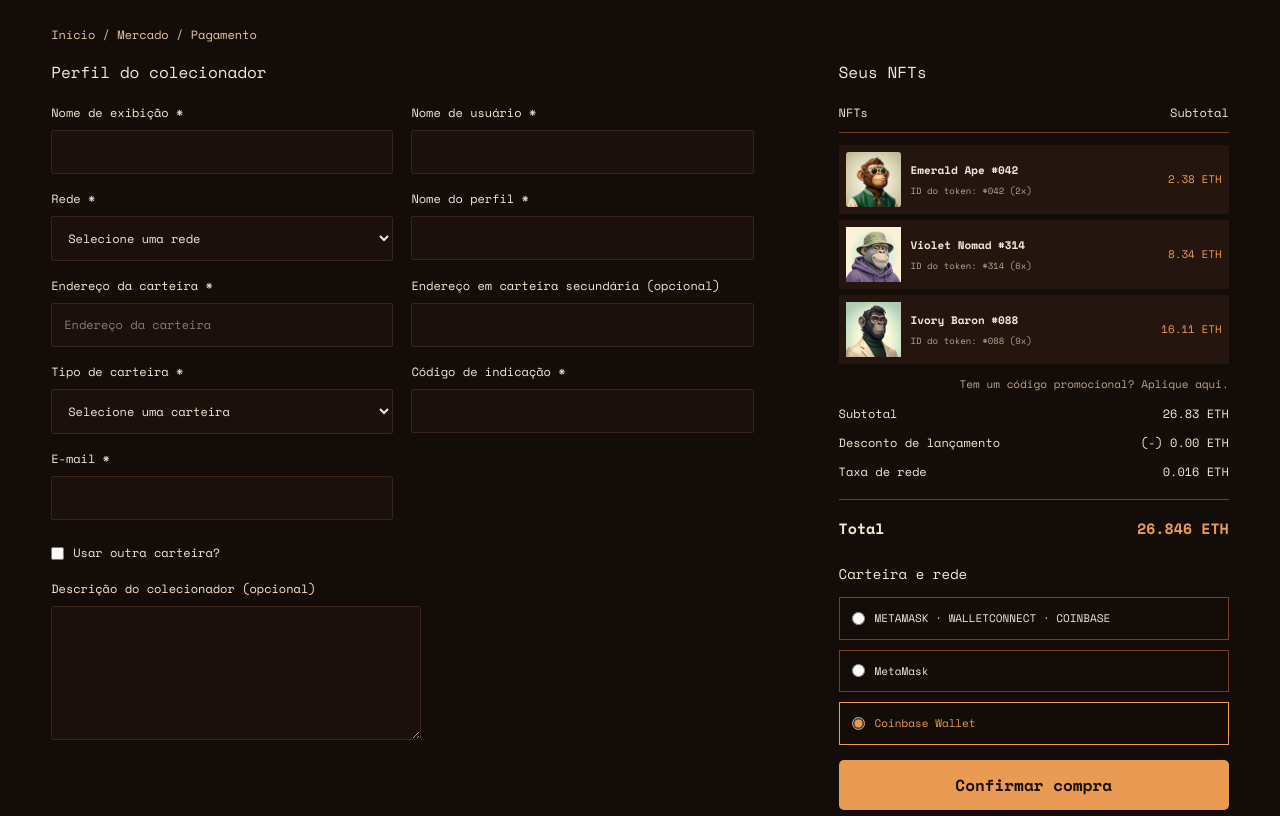
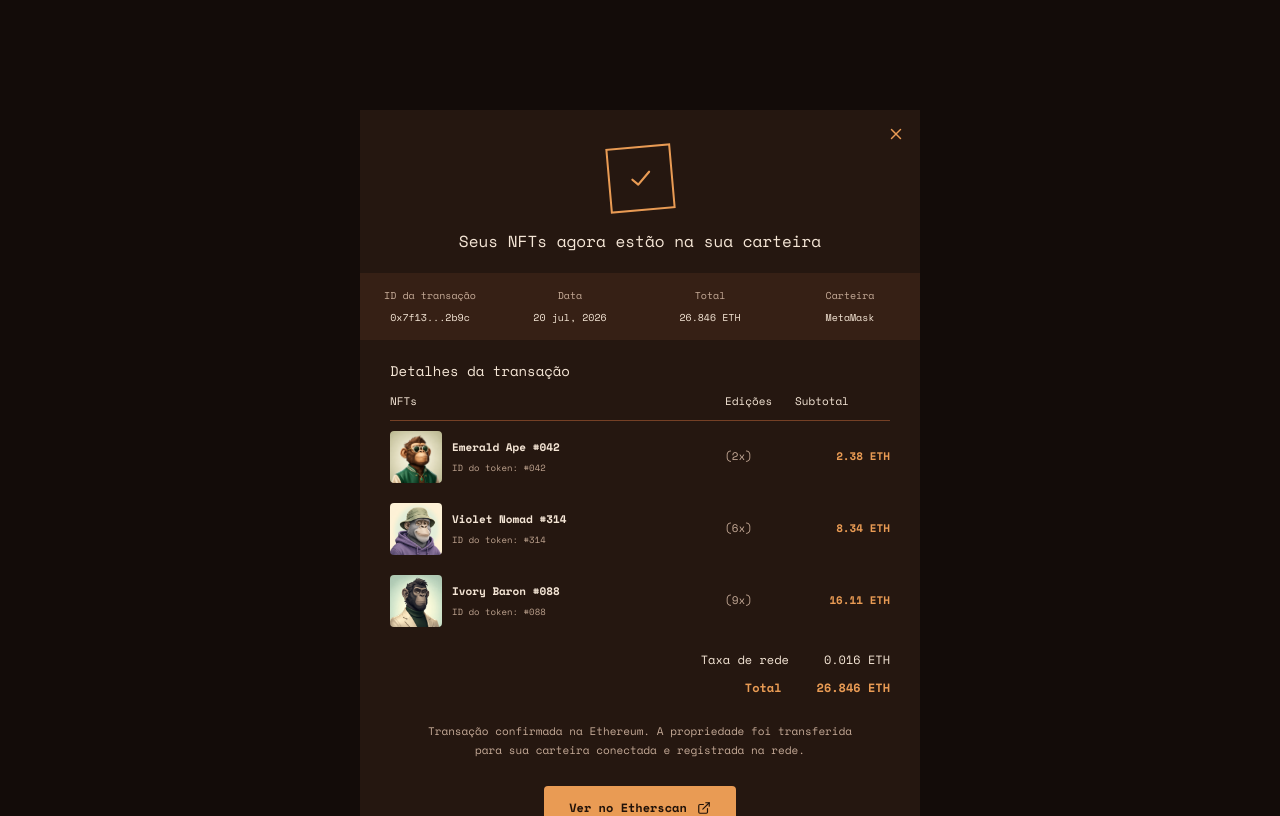
Before and after one commit to viniciuscarreira/jungle-test, a React (Vite) app: page / in a window 1280 px wide. Shown: the top 816 px of the page. Built offline with nearby package versions, Linux system fonts and the light colour scheme.

Commit message:
Cria tela de confirmacao de pedido

```diff
--- a/src/App.tsx
+++ b/src/App.tsx
@@ -10,6 +10,7 @@ import Footer from './components/Footer';
 import NFTDetails from './pages/NFTDetails';
 import Cart from './pages/Cart';
 import Payment from './pages/Payment';
+import OrderConfirmation from './pages/OrderConfirmation';
 
 const nfts = [
   { id: 1, name: 'Emerald Ape #042', price: '1.19', image: '/images/monkey-green.png' },
@@ -61,9 +62,14 @@ const articles = [
 
 
 function App() {
-  const mostrarPagamento = true;
+  const mostrarConfirmacao = true;
+  const mostrarPagamento = false;
   const mostrarCarrinho = false;
   const mostrarDetalhes = false;
+
+  if (mostrarConfirmacao) {
+    return <OrderConfirmation />;
+  }
 
   if (mostrarPagamento) {
     return <Payment />;
--- /dev/null
+++ b/src/pages/OrderConfirmation.css
@@ -0,0 +1,221 @@
+
+.confirmation-page {
+  min-height: 100vh;
+  background: #130c09;
+  display: flex;
+  align-items: flex-start;
+  justify-content: center;
+  padding: 110px 20px 60px;
+  color: #f5e6d6;
+}
+
+.confirmation-modal {
+  position: relative;
+  width: min(560px, 100%);
+  background: #251710;
+  border-bottom: 8px solid #e99b54;
+  padding: 26px 30px 45px;
+  text-align: center;
+}
+
+.confirmation-close {
+  position: absolute;
+  right: 15px;
+  top: 15px;
+  background: none;
+  border: none;
+  color: #e99b54;
+  cursor: pointer;
+}
+
+.confirmation-icon {
+  display: flex;
+  justify-content: center;
+  margin: 10px 0 18px;
+}
+
+.confirmation-envelope {
+  width: 65px;
+  height: 65px;
+  display: grid;
+  place-items: center;
+  border: 2px solid #e99b54;
+  color: #e99b54;
+  transform: rotate(-5deg);
+}
+
+.confirmation-modal h1 {
+  font-size: 16px;
+  margin: 0 0 20px;
+  font-weight: normal;
+}
+
+.confirmation-transaction {
+  display: grid;
+  grid-template-columns: repeat(4, 1fr);
+  gap: 10px;
+  padding: 15px 5px;
+  background: #362015;
+  margin: 0 -30px 20px;
+}
+
+.confirmation-transaction div {
+  display: flex;
+  flex-direction: column;
+  gap: 7px;
+  min-width: 0;
+}
+
+.confirmation-transaction span {
+  font-size: 10px;
+  color: #c5aa97;
+}
+
+.confirmation-transaction strong {
+  font-size: 10px;
+  font-weight: normal;
+  overflow-wrap: anywhere;
+}
+
+.confirmation-details {
+  text-align: left;
+}
+
+.confirmation-details h2 {
+  font-size: 14px;
+  margin-bottom: 12px;
+}
+
+.confirmation-table-heading,
+.confirmation-nft {
+  display: grid;
+  grid-template-columns: minmax(0, 1fr) 60px 95px;
+  gap: 10px;
+  align-items: center;
+}
+
+.confirmation-table-heading {
+  font-size: 11px;
+  padding-bottom: 10px;
+  border-bottom: 1px solid #754025;
+}
+
+.confirmation-nft {
+  padding: 10px 0;
+  font-size: 11px;
+}
+
+.confirmation-nft-info {
+  display: flex;
+  align-items: center;
+  gap: 10px;
+  min-width: 0;
+}
+
+.confirmation-nft-info img {
+  width: 52px;
+  height: 52px;
+  border-radius: 4px;
+  object-fit: cover;
+  flex-shrink: 0;
+}
+
+.confirmation-nft-info div {
+  display: flex;
+  flex-direction: column;
+  gap: 6px;
+}
+
+.confirmation-nft-info small {
+  font-size: 9px;
+  color: #bda28e;
+}
+
+.confirmation-nft > span {
+  color: #c5aa97;
+}
+
+.confirmation-nft > strong {
+  color: #e99b54;
+  text-align: right;
+}
+
+.confirmation-fees {
+  margin-top: 14px;
+  font-size: 12px;
+}
+
+.confirmation-fees > div {
+  display: flex;
+  justify-content: flex-end;
+  gap: 35px;
+  margin-bottom: 10px;
+}
+
+.confirmation-fees > div:last-child {
+  color: #e99b54;
+}
+
+.confirmation-message {
+  max-width: 430px;
+  margin: 25px auto;
+  font-size: 11px;
+  line-height: 1.8;
+  color: #c5aa97;
+}
+
+.confirmation-etherscan {
+  display: inline-flex;
+  align-items: center;
+  gap: 10px;
+  background: #e99b54;
+  color: #211209;
+  padding: 13px 25px;
+  border: none;
+  border-radius: 4px;
+  font-size: 12px;
+  font-weight: bold;
+  cursor: pointer;
+}
+
+.confirmation-closed {
+  min-height: 100vh;
+  background: #130c09;
+  display: grid;
+  place-items: center;
+}
+
+.confirmation-closed button {
+  padding: 14px 20px;
+  background: #e99b54;
+  color: #211209;
+  border: none;
+  cursor: pointer;
+}
+
+@media (max-width: 600px) {
+  .confirmation-page {
+    padding-top: 50px;
+  }
+
+  .confirmation-modal {
+    padding: 25px 15px 35px;
+  }
+
+  .confirmation-transaction {
+    margin-left: -15px;
+    margin-right: -15px;
+    gap: 5px;
+  }
+
+  .confirmation-nft-info img {
+    width: 42px;
+    height: 42px;
+  }
+
+  .confirmation-table-heading,
+  .confirmation-nft {
+    grid-template-columns: minmax(0, 1fr) 40px 75px;
+    gap: 5px;
+  }
+}
--- /dev/null
+++ b/src/pages/OrderConfirmation.tsx
@@ -0,0 +1,136 @@
+
+import { useState } from 'react';
+import { Check, ExternalLink, X } from 'lucide-react';
+import './OrderConfirmation.css';
+
+const purchasedNFTs = [
+  {
+    id: 1,
+    name: 'Emerald Ape #042',
+    token: '#042',
+    quantity: 2,
+    subtotal: 2.38,
+    image: '/images/monkey-green.png',
+  },
+  {
+    id: 2,
+    name: 'Violet Nomad #314',
+    token: '#314',
+    quantity: 6,
+    subtotal: 8.34,
+    image: '/images/monkey-purple.png',
+  },
+  {
+    id: 3,
+    name: 'Ivory Baron #088',
+    token: '#088',
+    quantity: 9,
+    subtotal: 16.11,
+    image: '/images/monkey-gold.png',
+  },
+];
+
+export default function OrderConfirmation() {
+  const [isOpen, setIsOpen] = useState(true);
+
+  if (!isOpen) {
+    return (
+      <div className="confirmation-closed">
+        <button onClick={() => setIsOpen(true)}>
+          Ver confirmação do pedido
+        </button>
+      </div>
+    );
+  }
+
+  return (
+    <div className="confirmation-page">
+      <div className="confirmation-modal">
+        <button
+          className="confirmation-close"
+          aria-label="Fechar confirmação"
+          onClick={() => setIsOpen(false)}
+        >
+          <X size={18} />
+        </button>
+
+        <div className="confirmation-icon">
+          <div className="confirmation-envelope">
+            <Check size={26} />
+          </div>
+        </div>
+
+        <h1>Seus NFTs agora estão na sua carteira</h1>
+
+        <div className="confirmation-transaction">
+          <div>
+            <span>ID da transação</span>
+            <strong>0x7f13...2b9c</strong>
+          </div>
+          <div>
+            <span>Data</span>
+            <strong>20 jul, 2026</strong>
+          </div>
+          <div>
+            <span>Total</span>
+            <strong>26.846 ETH</strong>
+          </div>
+          <div>
+            <span>Carteira</span>
+            <strong>MetaMask</strong>
+          </div>
+        </div>
+
+        <section className="confirmation-details">
+          <h2>Detalhes da transação</h2>
+
+          <div className="confirmation-table-heading">
+            <span>NFTs</span>
+            <span>Edições</span>
+            <span>Subtotal</span>
+          </div>
+
+          {purchasedNFTs.map((nft) => (
+            <div className="confirmation-nft" key={nft.id}>
+              <div className="confirmation-nft-info">
+                <img src={nft.image} alt={nft.name} />
+                <div>
+                  <strong>{nft.name}</strong>
+                  <small>ID do token: {nft.token}</small>
+                </div>
+              </div>
+              <span>({nft.quantity}x)</span>
+              <strong>{nft.subtotal.toFixed(2)} ETH</strong>
+            </div>
+          ))}
+
+          <div className="confirmation-fees">
+            <div>
+              <span>Taxa de rede</span>
+              <span>0.016 ETH</span>
+            </div>
+            <div>
+              <strong>Total</strong>
+              <strong>26.846 ETH</strong>
+            </div>
+          </div>
+        </section>
+
+        <p className="confirmation-message">
+          Transação confirmada na Ethereum. A propriedade foi
+          transferida para sua carteira conectada e registrada na rede.
+        </p>
+
+        <button
+          className="confirmation-etherscan"
+          type="button"
+          onClick={() => {
+            // Integraremos o link real após implementar o checkout.
+          }}
+        >
+          Ver no Etherscan <ExternalLink size={14} />
+        </button>
+      </div>
+    </div>
+  );
+}
```
